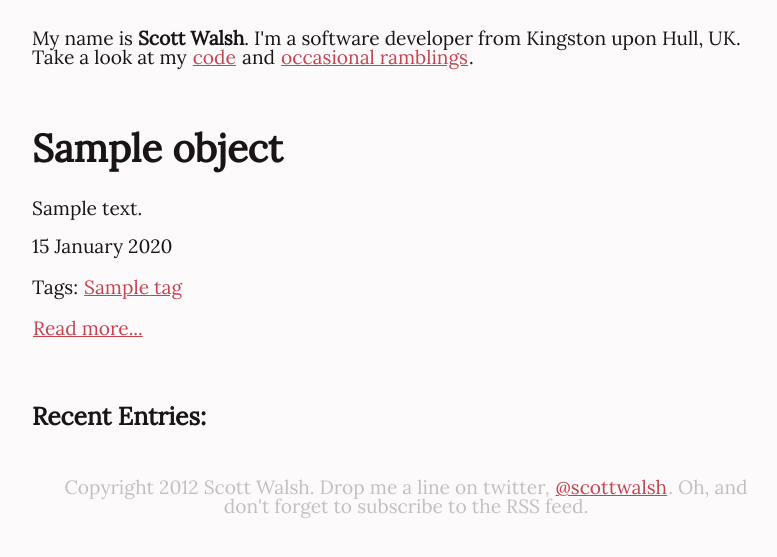
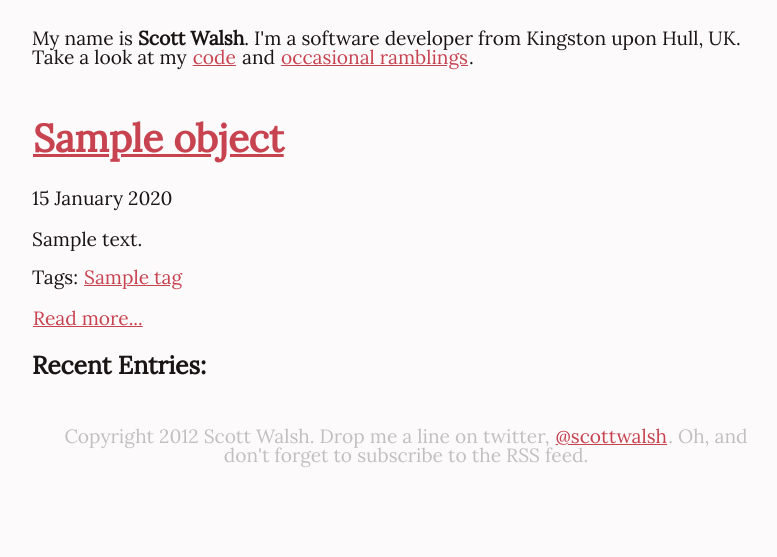
Before and after one commit to scottwalsh/django-blog, a Django app: template templates/blog/list.html in a window 1280 px wide. Shown: the top 557 px of the page, without its empty margins (234-1011 px from the left). Run offline with Django 3.2, Linux system fonts and the light colour scheme; the template is opened without the code that fills it: most values are stand-ins (such as "Sample title", 1, 10 or a date in 2020); parts of the project's set-up code (start-up, migrations or seed data) failed here and were passed over.

Commit message:
Make blog title a link to the full post, move date to top (eventually will be to the right of the title. Adjust header, content, footer padding/margin.

```diff
--- a/static/style.css
+++ b/static/style.css
@@ -13,22 +13,17 @@ body {
 
 #header {
 	text-align: left;
-
 	padding: 10px 10px 10px 10px;
 }
 
 #content {
 	text-align: left;
-
-	margin-top: 10px;
-	margin-bottom: 10px;
 	padding: 10px 10px 10px 10px;
 }
 
 #footer {
 	color: silver;
 	text-align: center;
-
 	padding: 10px 10px 10px 10px;
 }
 
--- a/templates/blog/list.html
+++ b/templates/blog/list.html
@@ -3,11 +3,10 @@
 {% block title %}Blog{% endblock %}
 {% block primary %}
 	{% for object in latest %}
-		<h2>{{ object.title }}</h2>
+		<h2><a href="{{object.get_absolute_url}}">{{ object.title }}</a></h2>
+		<p>{{object.pub_date|date:"d F Y"}}</p>
 		{{ object.body_html|truncatewords_html:"20"|safe }}
-		<p>{{object.pub_date|date:"d F Y"}}</p>
 		<p>Tags: {% for tag in object.get_tags%}<a href="/blog/tags/{{tag.name|slugify}}/">{{tag}}</a> {% endfor %}</p>
 		<p><a href="{{object.get_absolute_url}}">Read more...</a></p>
-		<br />
 	{% endfor %}
 {% endblock %}
```
